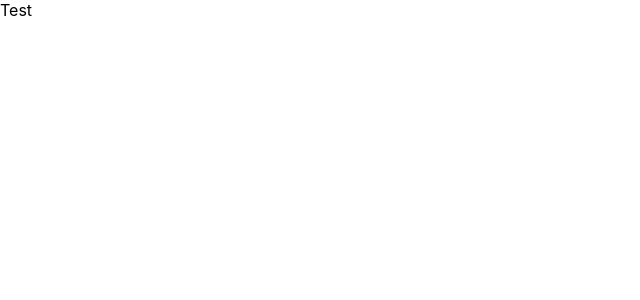
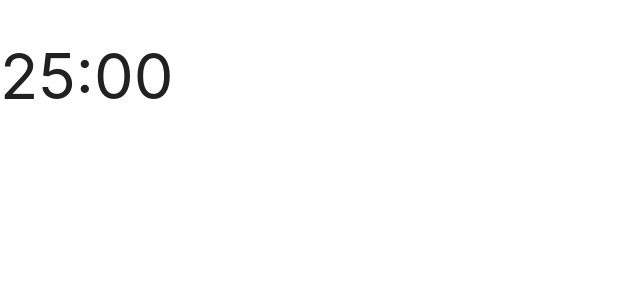
Before and after one commit to Kvirike/pomodoro-clock, a React (Create React App) app: page / in a window 1280 px wide. Shown: the top 300 px of the page, without its empty margins (0-640 px from the left). Built offline with nearby package versions, Linux system fonts and the light colour scheme.

Commit message:
setting up project
adding materialize framework and time formater function

```diff
--- a/public/index.html
+++ b/public/index.html
@@ -3,6 +3,10 @@
   <head>
     <meta charset="utf-8" />
     <meta name="viewport" content="width=device-width, initial-scale=1" />
+    <link rel="stylesheet" href="https://cdnjs.cloudflare.com/ajax/libs/materialize/1.0.0/css/materialize.min.css">
+    <link href="https://fonts.googleapis.com/icon?family=Material+Icons" rel="stylesheet">
+
+    <title>Pomodoro clock</title>
   </head>
   <body>
     <div id="root"></div>
--- a/src/App.js
+++ b/src/App.js
@@ -1,12 +1,28 @@
 
+import { useState } from 'react';
 import './App.css';
 
 function App() {
+  const [displayTime, setDisplayTime]=useState(25*60)
+
+  const formatTime = (time) => {
+    let minutes = Math.floor(time / 60);
+    let seconds = time % 60;
+    return (
+      (minutes < 10 ? "0" + minutes : minutes) +
+      ":" +
+      (seconds < 10 ? "0" + seconds : seconds)
+    )
+  }
+
+
   return (
-    <div className="App">
-     <div>Test</div>
+    <div>
+      <h1>{formatTime(displayTime)}</h1>
     </div>
   );
 }
 
+
+
 export default App;
```
